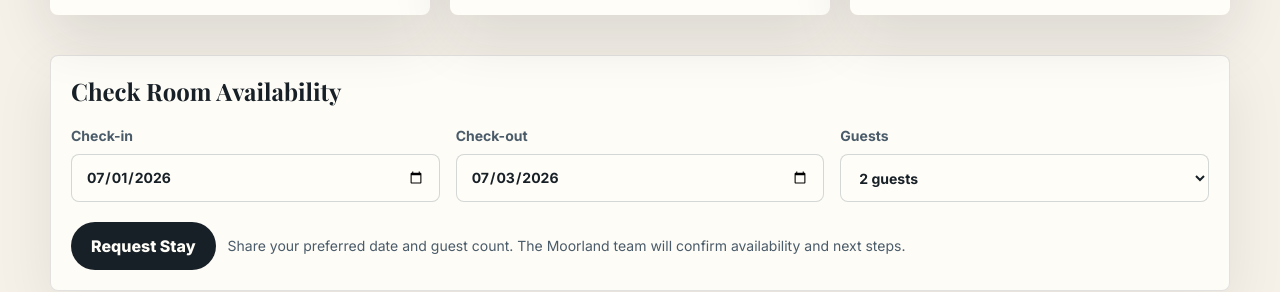
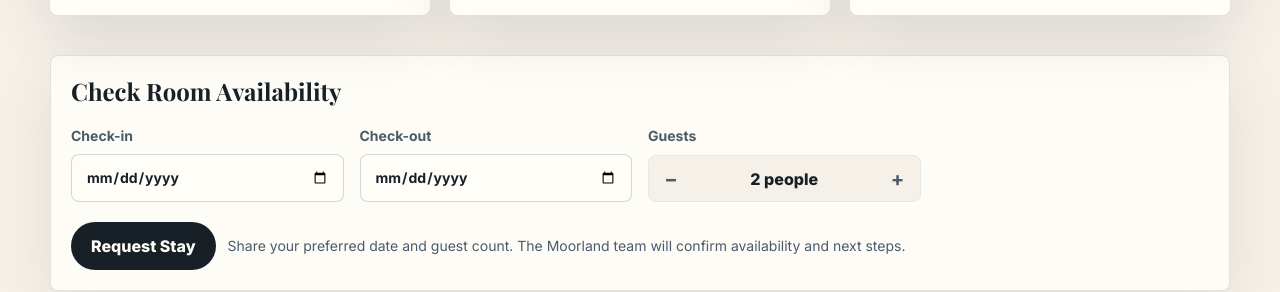
Before and after one commit to Langa2007/moorland, a Next.js app in the folder frontend/: page / in a window 1280 px wide. Shown: the part 4660-4952 px from the top of the page. Built offline with nearby package versions, Linux system fonts and the light colour scheme; no server answers.

Commit message:
uploads fix

```diff
--- a/frontend/app/about/page.js
+++ b/frontend/app/about/page.js
@@ -1,5 +1,7 @@
 import SectionHeading from "@/components/SectionHeading";
 import { getSiteData } from "@/lib/data";
+
+export const dynamic = "force-dynamic";
 
 export const metadata = {
   title: "About Us",
--- a/frontend/app/accommodations/page.js
+++ b/frontend/app/accommodations/page.js
@@ -1,6 +1,8 @@
 import BookingPanel from "@/components/BookingPanel";
 import SectionHeading from "@/components/SectionHeading";
 import { getSiteData } from "@/lib/data";
+
+export const dynamic = "force-dynamic";
 
 export const metadata = {
   title: "Luxury Accommodations",
--- a/frontend/app/blog/page.js
+++ b/frontend/app/blog/page.js
@@ -1,5 +1,7 @@
 import SectionHeading from "@/components/SectionHeading";
 import { getSiteData } from "@/lib/data";
+
+export const dynamic = "force-dynamic";
 
 export const metadata = {
   title: "Blog & Wellness",
--- a/frontend/app/contact/page.js
+++ b/frontend/app/contact/page.js
@@ -1,6 +1,8 @@
 import ContactForm from "@/components/ContactForm";
 import SectionHeading from "@/components/SectionHeading";
 import { getSiteData } from "@/lib/data";
+
+export const dynamic = "force-dynamic";
 
 export const metadata = {
   title: "Contact & Location",
--- a/frontend/app/gallery/page.js
+++ b/frontend/app/gallery/page.js
@@ -1,6 +1,8 @@
 import GalleryGrid from "@/components/GalleryGrid";
 import SectionHeading from "@/components/SectionHeading";
 import { getSiteData } from "@/lib/data";
+
+export const dynamic = "force-dynamic";
 
 export const metadata = {
   title: "Gallery",
--- a/frontend/app/lounge/page.js
+++ b/frontend/app/lounge/page.js
@@ -2,6 +2,8 @@ import BookingPanel from "@/components/BookingPanel";
 import FoodOrder from "@/components/FoodOrder";
 import SectionHeading from "@/components/SectionHeading";
 import { getSiteData } from "@/lib/data";
+
+export const dynamic = "force-dynamic";
 
 export const metadata = {
   title: "The Lounge",
--- a/frontend/app/page.js
+++ b/frontend/app/page.js
@@ -6,6 +6,8 @@ import Newsletter from "@/components/Newsletter";
 import SectionHeading from "@/components/SectionHeading";
 import Testimonials from "@/components/Testimonials";
 import { getSiteData } from "@/lib/data";
+
+export const dynamic = "force-dynamic";
 
 export default async function HomePage() {
   const { contact, experiences, images, menuItems, rooms, spaServices, gallery, testimonials } = await getSiteData();
--- a/frontend/app/pool-grounds/page.js
+++ b/frontend/app/pool-grounds/page.js
@@ -1,5 +1,7 @@
 import SectionHeading from "@/components/SectionHeading";
 import { getSiteData } from "@/lib/data";
+
+export const dynamic = "force-dynamic";
 
 export const metadata = {
   title: "Pool & Grounds",
--- a/frontend/app/spa/page.js
+++ b/frontend/app/spa/page.js
@@ -1,6 +1,8 @@
 import BookingPanel from "@/components/BookingPanel";
 import SectionHeading from "@/components/SectionHeading";
 import { getSiteData } from "@/lib/data";
+
+export const dynamic = "force-dynamic";
 
 export const metadata = {
   title: "Spa & Wellness",
--- a/frontend/components/BookingPanel.js
+++ b/frontend/components/BookingPanel.js
@@ -6,22 +6,30 @@ export default function BookingPanel({ type = "stay" }) {
   const copy = {
     stay: {
       title: "Check Room Availability",
-      fields: ["Check-in", "Check-out", "Guests"],
       action: "Request Stay"
     },
     spa: {
       title: "Book a Spa Treatment",
-      fields: ["Date", "Preferred time", "Guests"],
       action: "Request Spa Booking"
     },
     lounge: {
       title: "Reserve Lounge Table",
-      fields: ["Date", "Time", "Guests"],
       action: "Request Reservation"
     }
   }[type];
 
   const [submitted, setSubmitted] = useState(false);
+  const [guests, setGuests] = useState(2);
+  const [checkIn, setCheckIn] = useState("");
+  const [checkOut, setCheckOut] = useState("");
+  const [date, setDate] = useState("");
+  const [time, setTime] = useState("");
+
+  const today = new Date().toISOString().split("T")[0];
+
+  function adjustGuests(delta) {
+    setGuests((prev) => Math.min(20, Math.max(1, prev + delta)));
+  }
 
   return (
     <form
@@ -32,36 +40,101 @@ export default function BookingPanel({ type = "stay" }) {
       }}
     >
       <h3 className="font-serif text-2xl font-bold leading-tight">{copy.title}</h3>
-      <div className="mt-5 grid gap-4 md:grid-cols-3">
-        {copy.fields.map((field, index) => (
-          <label key={field} className="grid gap-2 text-sm font-bold text-mist">
-            {field}
-            {field.toLowerCase().includes("guest") ? (
-              <select className="field" defaultValue="2">
-                <option value="1">1 guest</option>
-                <option value="2">2 guests</option>
-                <option value="4">4 guests</option>
-                <option value="6">6 guests</option>
-              </select>
-            ) : field.toLowerCase().includes("time") ? (
-              <select className="field" defaultValue="18:30">
-                <option value="10:00">10:00 AM</option>
-                <option value="14:00">2:00 PM</option>
-                <option value="18:30">6:30 PM</option>
-                <option value="20:00">8:00 PM</option>
-              </select>
-            ) : (
-              <input className="field" type="date" defaultValue={index === 1 && type === "stay" ? "2026-07-03" : "2026-07-01"} />
-            )}
-          </label>
-        ))}
+
+      <div className="mt-5 grid gap-4 sm:grid-cols-2 lg:grid-cols-4">
+
+        {type === "stay" ? (
+          <>
+            <label className="grid gap-2 text-sm font-bold text-mist">
+              Check-in
+              <input
+                className="field"
+                type="date"
+                required
+                min={today}
+                value={checkIn}
+                onChange={(e) => {
+                  setCheckIn(e.target.value);
+                  if (checkOut && checkOut < e.target.value) setCheckOut(e.target.value);
+                }}
+              />
+            </label>
+
+            <label className="grid gap-2 text-sm font-bold text-mist">
+              Check-out
+              <input
+                className="field"
+                type="date"
+                required
+                min={checkIn || today}
+                value={checkOut}
+                onChange={(e) => setCheckOut(e.target.value)}
+              />
+            </label>
+          </>
+        ) : (
+          <>
+            <label className="grid gap-2 text-sm font-bold text-mist">
+              Date
+              <input
+                className="field"
+                type="date"
+                required
+                min={today}
+                value={date}
+                onChange={(e) => setDate(e.target.value)}
+              />
+            </label>
+
+            <label className="grid gap-2 text-sm font-bold text-mist">
+              {type === "spa" ? "Preferred time" : "Time"}
+              <input
+                className="field"
+                type="time"
+                required
+                value={time}
+                onChange={(e) => setTime(e.target.value)}
+              />
+            </label>
+          </>
+        )}
+
+        <label className="grid gap-2 text-sm font-bold text-mist">
+          {type === "spa" ? "People" : "Guests"}
+          <div className="flex items-center rounded-lg border border-line bg-cream">
+            <button
+              type="button"
+              aria-label="Decrease guests"
+              className="flex h-11 w-11 shrink-0 items-center justify-center rounded-l-lg text-xl font-bold text-mist transition hover:bg-pool/10 disabled:opacity-40"
+              onClick={() => adjustGuests(-1)}
+              disabled={guests <= 1}
+            >
+              −
+            </button>
+            <span className="flex-1 text-center text-base font-black text-charcoal">
+              {guests} {guests === 1 ? "person" : "people"}
+            </span>
+            <button
+              type="button"
+              aria-label="Increase guests"
+              className="flex h-11 w-11 shrink-0 items-center justify-center rounded-r-lg text-xl font-bold text-mist transition hover:bg-pool/10 disabled:opacity-40"
+              onClick={() => adjustGuests(1)}
+              disabled={guests >= 20}
+            >
+              +
+            </button>
+          </div>
+        </label>
+
       </div>
+
       <div className="mt-5 flex flex-col gap-3 sm:flex-row sm:items-center">
         <button className="btn-secondary" type="submit">{copy.action}</button>
         <p className="text-sm leading-6 text-mist">
           Share your preferred date and guest count. The Moorland team will confirm availability and next steps.
         </p>
       </div>
+
       {submitted && (
         <p className="mt-4 rounded-lg bg-pool/15 p-3 text-sm font-bold text-charcoal" role="status">
           Thank you. Your request has been captured for confirmation.
```
Also changed, not shown: frontend/lib/data.js, 2 other files (tests, documents, lock files or other folders).
